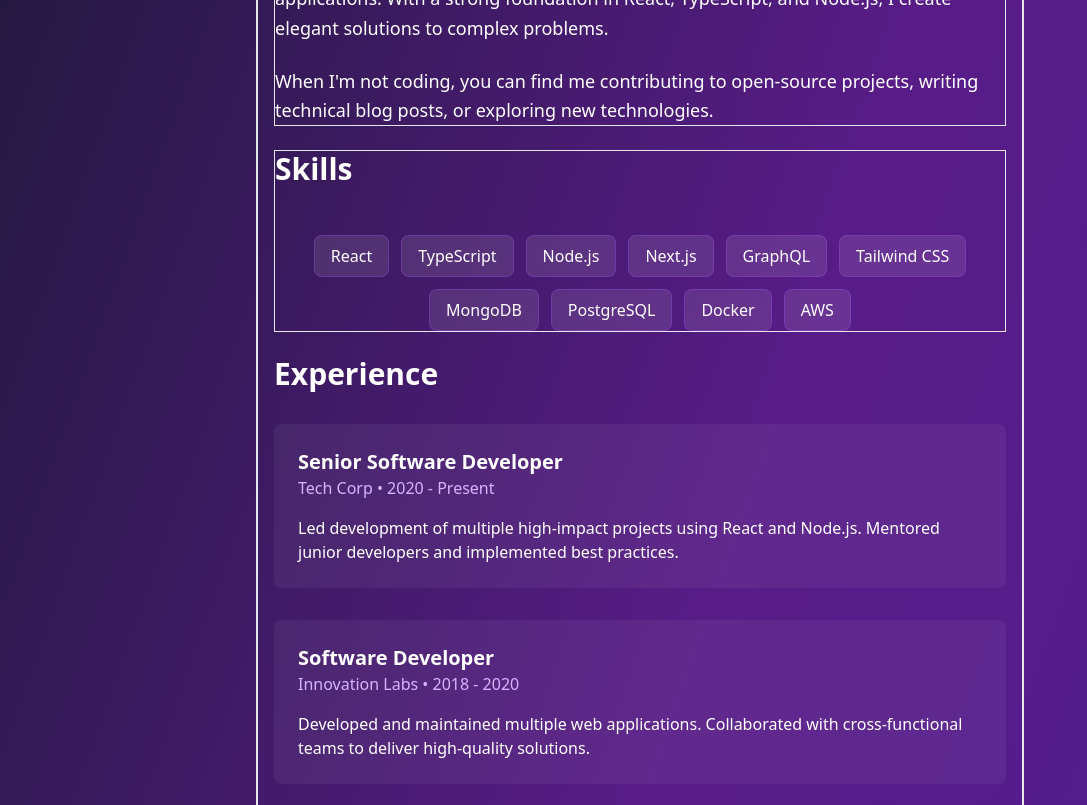
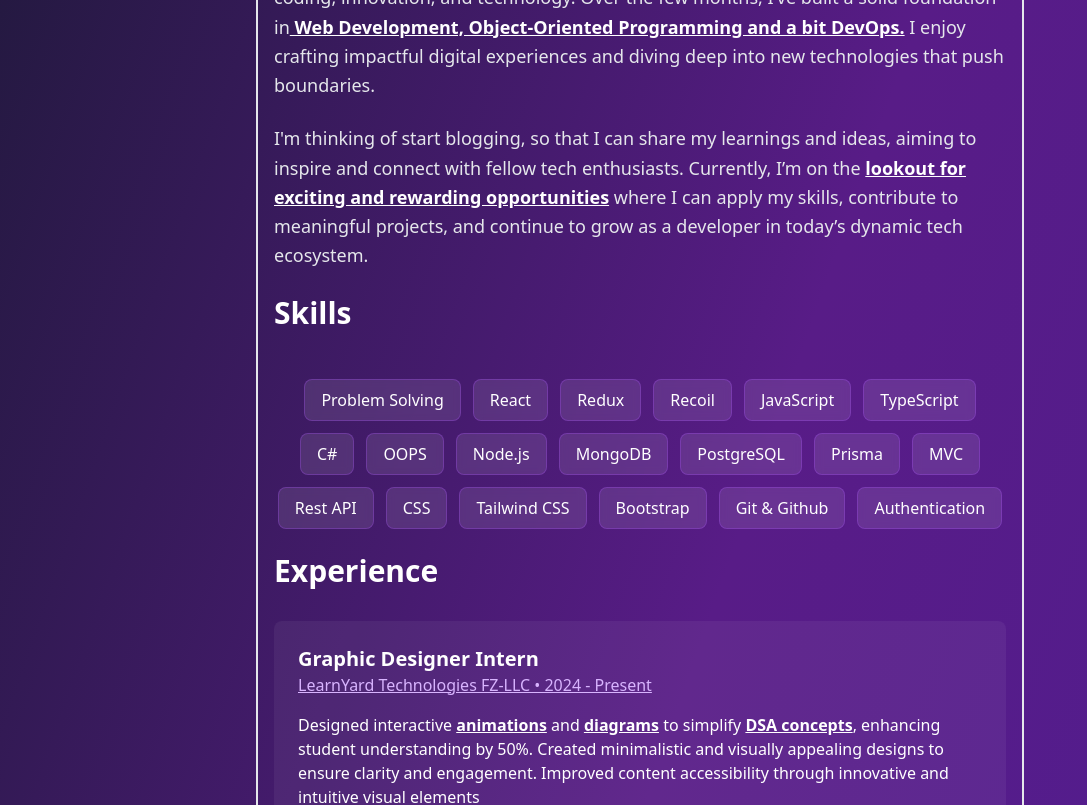
Before and after one commit to shubhasarkar53/shubha-sarkar-portfolio, a React (Vite) app: page / in a window 1280 px wide. Shown: the part 1020-1825 px from the top of the page, without its empty margins (0-1087 px from the left). Built offline with nearby package versions, Linux system fonts and the light colour scheme.

Commit message:
About Exp and skill section added

```diff
--- a/src/Components/About.tsx
+++ b/src/Components/About.tsx
@@ -5,28 +5,30 @@ const fadeIn = {
   transition: { duration: 0.6 },
 };
 
-
 function About() {
   return (
     <>
       {/* About Section */}
       <motion.section
         id="about"
-        className="flex items-center border my-6 "
+        className="flex items-center  my-6 "
         {...fadeIn}
       >
         <div className="max-w-3xl mx-auto">
           <h2 className="text-3xl font-bold mb-8">About Me</h2>
-          <p className="text-lg leading-relaxed mb-6">
-            I'm a passionate software developer with expertise in building
-            modern web applications. With a strong foundation in React,
-            TypeScript, and Node.js, I create elegant solutions to complex
-            problems.
+          <p className="text-lg text-gray-200 leading-relaxed mb-6">
+            I’m  <span className="underline font-semibold  text-white">2024 graduate in Computer Science and Engineering</span> with a strong passion for
+            coding, innovation, and technology. Over the few months, I’ve built a
+            solid foundation in<span className="underline text-white font-semibold"> Web Development, Object-Oriented Programming and a bit DevOps.</span> I enjoy crafting impactful digital
+            experiences and diving deep into new technologies that push
+            boundaries.
           </p>
-          <p className="text-lg leading-relaxed">
-            When I'm not coding, you can find me contributing to open-source
-            projects, writing technical blog posts, or exploring new
-            technologies.
+          <p className="text-lg text-gray-200  leading-relaxed">
+            I'm thinking of start blogging, so that I can share my learnings and ideas, aiming
+            to inspire and connect with fellow tech enthusiasts. Currently, I’m
+            on the <span className="underline font-semibold  text-white">lookout for exciting and rewarding opportunities</span> where I can
+            apply my skills, contribute to meaningful projects, and continue to
+            grow as a developer in today’s dynamic tech ecosystem.
           </p>
         </div>
       </motion.section>
--- a/src/Components/Exp.tsx
+++ b/src/Components/Exp.tsx
@@ -5,6 +5,9 @@ const fadeIn = {
   transition: { duration: 0.6 },
 };
 function Exp() {
+
+  const compnayLink = "https://learnyard.com/"
+
   return (
     <>
       <motion.section
@@ -20,26 +23,17 @@ function Exp() {
               whileHover={{ scale: 1.02 }}
             >
               <h3 className="text-xl font-semibold">
-                Senior Software Developer
+                Graphic Designer Intern
               </h3>
-              <p className="text-purple-300">Tech Corp • 2020 - Present</p>
+              <a
+               href={compnayLink}
+               target="_blank"
+              rel="noopener noreferrer" className="text-purple-300 underline cursor-pointer">LearnYard Technologies FZ-LLC • 2024 - Present</a>
               <p className="mt-4">
-                Led development of multiple high-impact projects using React and
-                Node.js. Mentored junior developers and implemented best
-                practices.
+              Designed interactive <span className="underline font-semibold">animations</span> and <span className="underline font-semibold">diagrams</span> to simplify <span className="underline font-semibold">DSA concepts</span>, enhancing student understanding by 50%. Created minimalistic and visually appealing designs to ensure clarity and engagement. Improved content accessibility through innovative and intuitive visual elements
               </p>
             </motion.div>
-            <motion.div
-              className="bg-white/5 rounded-lg p-6"
-              whileHover={{ scale: 1.02 }}
-            >
-              <h3 className="text-xl font-semibold">Software Developer</h3>
-              <p className="text-purple-300">Innovation Labs • 2018 - 2020</p>
-              <p className="mt-4">
-                Developed and maintained multiple web applications. Collaborated
-                with cross-functional teams to deliver high-quality solutions.
-              </p>
-            </motion.div>
+
           </div>
         </div>
       </motion.section>
--- a/src/Components/Skills.tsx
+++ b/src/Components/Skills.tsx
@@ -6,16 +6,25 @@ const fadeIn = {
 };
 
 const skills = [
+  "Problem Solving",
   "React",
+  "Redux",
+  "Recoil",
+  "JavaScript",
   "TypeScript",
+  "C#",
+  "OOPS",
   "Node.js",
-  "Next.js",
-  "GraphQL",
-  "Tailwind CSS",
   "MongoDB",
   "PostgreSQL",
-  "Docker",
-  "AWS",
+  "Prisma",
+  "MVC",
+  "Rest API",
+  "CSS",
+  "Tailwind CSS",
+  "Bootstrap",
+  "Git & Github",
+  "Authentication"
 ];
 
 function Skills() {
@@ -23,7 +32,7 @@ function Skills() {
     <>
       <motion.section
         id="skills"
-        className="border flex items-center my-6"
+        className="flex items-center my-6"
         {...fadeIn}
       >
         <div className="w-full max-w-4xl mx-auto">
```
